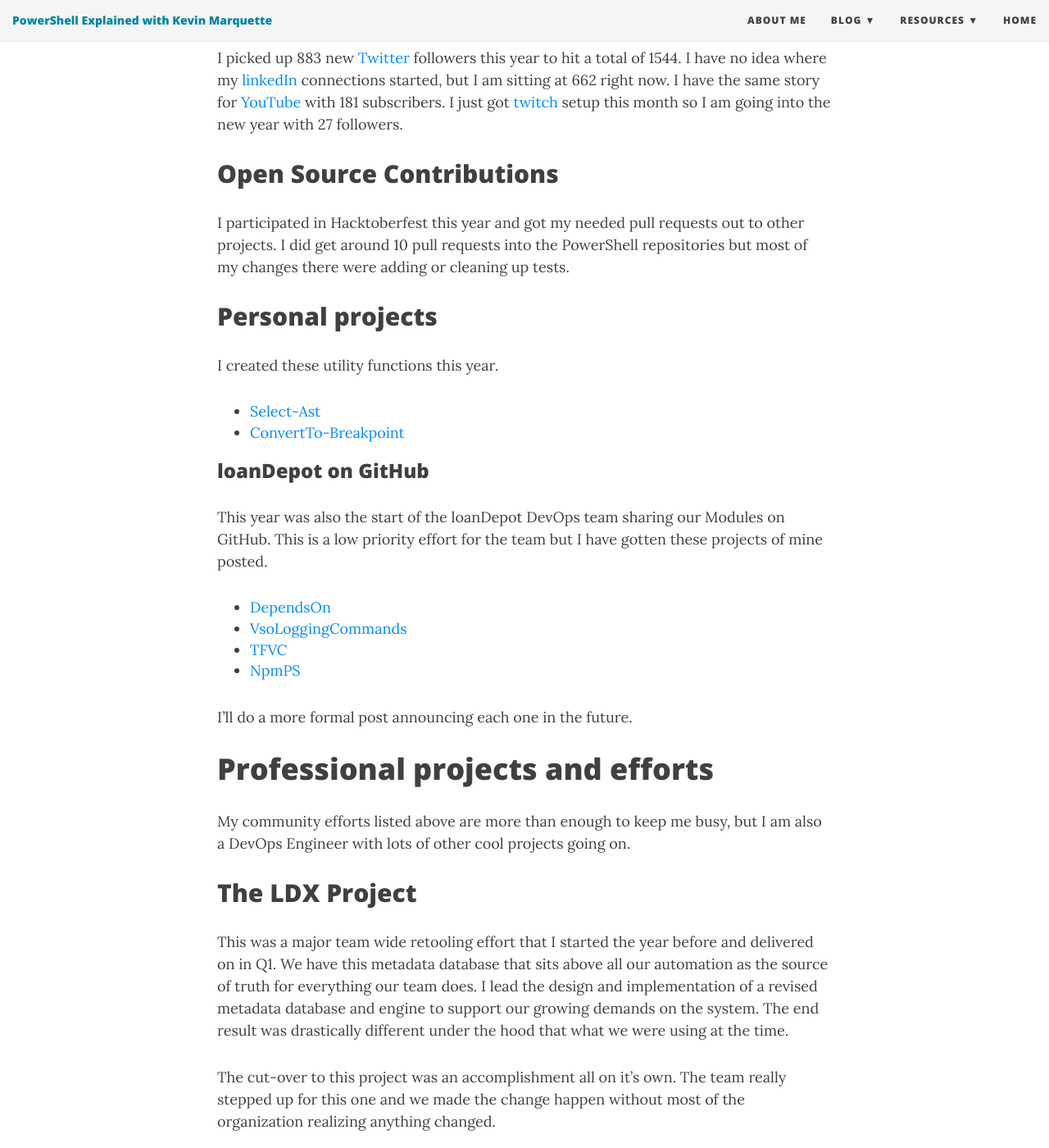
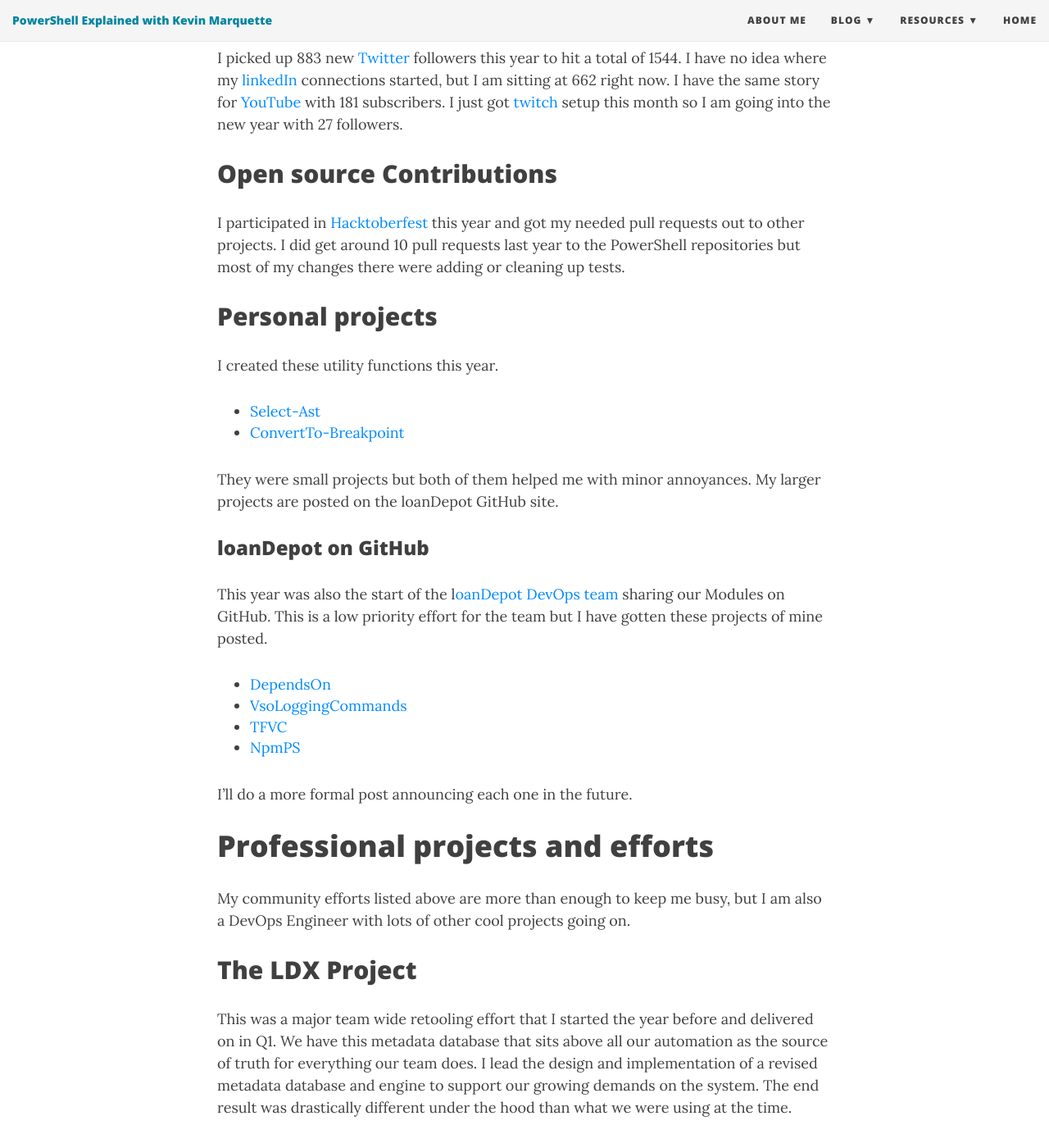
Before and after one commit to KevinMarquette/kevinmarquette.github.io, a Jekyll site: the page built from _posts/2019-01-01-Powershell-2018-year-in-review.md, in a window 1280 px wide and 1400 px high, scrolled down 5579 px. Shown: the whole window at 82% size. Built offline with Jekyll 4.4.1, drawn with Linux system fonts in a browser that asks for light colours; nearby versions of some CDN libraries; some of the changed text lies outside the part shown.

Commit message:
final edits

```diff
--- a/_posts/2019-01-01-Powershell-2018-year-in-review.md
+++ b/_posts/2019-01-01-Powershell-2018-year-in-review.md
@@ -67,19 +67,19 @@
 
 ### SQLShack Top 5 PowerShell bloggers of 2018
 
-SQLShack posted their [Top 50 PowerShell Bloggers](https://www.sqlshack.com/top-50-powershell-bloggers-of-2018/) at the end of August. I was shocked to see my name sitting 2nd place on that list. After my experience at the PowerShell Summit and receiving my Microsoft MVP, maybe I should not have been so surprised, but I see a lot of great names on that list that have been creating good content for a long time now. It could be that 2018 was just my year or maybe it's a classic case of [Impostor Syndrome](https://winsysblog.com/2018/12/i-have-impostor-syndrome.html).
+[SQLShack](https://www.sqlshack.com/) posted their [Top 50 PowerShell Bloggers](https://www.sqlshack.com/top-50-powershell-bloggers-of-2018/) at the end of August. I was shocked to see my name sitting 2nd place on that list. After my experience at the PowerShell Summit and receiving my Microsoft MVP, maybe I should not have been so surprised, but I see a lot of great names on that list that have been creating good content for a long time now. It could be that 2018 was just my year or maybe it's a classic case of [Impostor Syndrome](https://winsysblog.com/2018/12/i-have-impostor-syndrome.html).
 
 ### Blogging by the numbers
 
-My website is one of my most visible contributions to the community. While it is awesome to see my blog listed high in those top 50 lists, its the numbers that really tell the story. Here is a quick peek at the last 12 months of activity from Google Analytics.
+My website is one of my most visible contributions to the community. While it is awesome to see my site listed high in those top 50 lists, its the numbers that really tell the story. Here is a quick peek at the last 12 months of activity from Google Analytics.
 
 ![2018 blog stats](/img/2018blogstats.png)
 
-Thats 482,000 users and 964,00 page views in the last 12 months. I had no idea those numbers were climbing so high. This is over 250% increase over the year before.
+Thats 482,000 users and 964,00 page views in the last 12 months. I had no idea those numbers were climbing so high. This is a 250% increase over the year before.
 
 ## User groups
 
-A big part of giving back to the community is interacting with the PowerShell user groups. I started the SoCal PowerShell User Group in 2017 and we had a lot of good sessions this year. I teamed up with [David Christian](https://overpoweredshell.com/about/) and did several sessions covering all aspects of DSC. My favorite aspect of the group this year is that we are seeing more and more people becoming regular attendees.
+A big part of giving back to the community is interacting with the PowerShell user groups. I started the [SoCal PowerShell User Group](https://socalpowershell.org/) in 2017 and we had a lot of good sessions this year. I teamed up with [David Christian](https://overpoweredshell.com/about/) and did several sessions covering all aspects of DSC. My favorite aspect of the group this year is that we are seeing more and more regular attendees.
 
 ### User group presentations
 
@@ -103,9 +103,9 @@
 
 I picked up 883 new [Twitter](https://twitter.com/KevinMarquette) followers this year to hit a total of 1544. I have no idea where my [linkedIn](https://www.linkedin.com/in/kevinmarquette/) connections started, but I am sitting at 662 right now. I have the same story for [YouTube](https://www.youtube.com/kevinmarquette) with 181 subscribers. I just got [twitch](https://www.twitch.tv/kevinmarquette) setup this month so I am going into the new year with 27 followers.
 
-## Open Source Contributions
+## Open source Contributions
 
-I participated in Hacktoberfest this year and got my needed pull requests out to other projects. I did get around 10 pull requests into the PowerShell repositories but most of my changes there were adding or cleaning up tests.
+I participated in [Hacktoberfest](https://hacktoberfest.digitalocean.com/) this year and got my needed pull requests out to other projects. I did get around 10 pull requests last year to the PowerShell repositories but most of my changes there were adding or cleaning up tests.
 
 ## Personal projects
 
@@ -114,9 +114,11 @@
 * [Select-Ast](https://github.com/KevinMarquette/Select-Ast)
 * [ConvertTo-Breakpoint](https://github.com/KevinMarquette/ConvertTo-Breakpoint)
 
+They were small projects but both of them helped me with minor annoyances. My larger projects are posted on the loanDepot GitHub site.
+
 ### loanDepot on GitHub
 
-This year was also the start of the loanDepot DevOps team sharing our Modules on GitHub. This is a low priority effort for the team but I have gotten these projects of mine posted.
+This year was also the start of the l[oanDepot DevOps team](https://github.com/loanDepot) sharing our Modules on GitHub. This is a low priority effort for the team but I have gotten these projects of mine posted.
 
 * [DependsOn](https://github.com/loanDepot/DependsOn)
 * [VsoLoggingCommands](https://github.com/loanDepot/VsoLoggingCommands)
@@ -131,7 +133,7 @@
 
 ## The LDX Project
 
-This was a major team wide retooling effort that I started the year before and delivered on in Q1. We have this metadata database that sits above all our automation as the source of truth for everything our team does. I lead the design and implementation of a revised metadata database and engine to support our growing demands on the system. The end result was drastically different under the hood that what we were using at the time.
+This was a major team wide retooling effort that I started the year before and delivered on in Q1. We have this metadata database that sits above all our automation as the source of truth for everything our team does. I lead the design and implementation of a revised metadata database and engine to support our growing demands on the system. The end result was drastically different under the hood than what we were using at the time.
 
 The cut-over to this project was an accomplishment all on it's own. The team really stepped up for this one and we made the change happen without most of the organization realizing anything changed.
 
```
Also changed, not shown: other parts of _posts/2019-01-01-Powershell-2018-year-in-review.md (+2 -2 lines).
